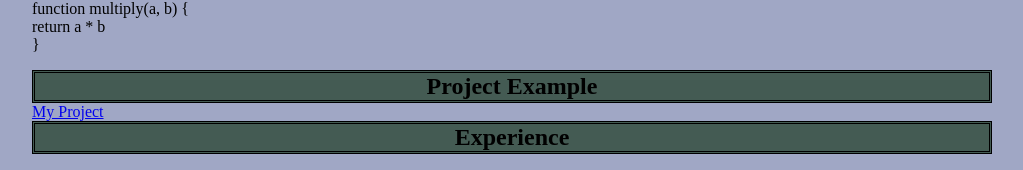
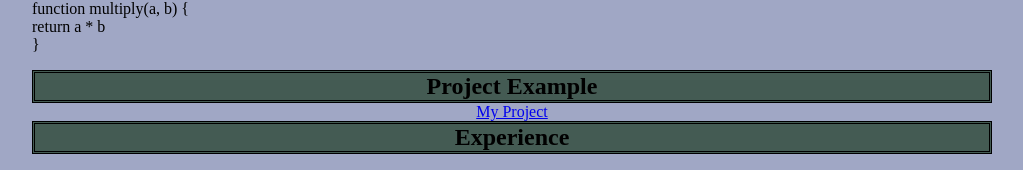
Before and after one commit to matiasgombon/rsschool-cv, a plain HTML site: page index.html in a window 1280 px wide. Shown: the part 757-927 px from the top of the page, without its empty margins (128-1151 px from the left). Drawn offline with Linux system fonts and the light colour scheme.

Commit message:
fix: fix project example

```diff
--- a/index.html
+++ b/index.html
@@ -45,9 +45,9 @@
           return a * b<br>
         }</p>
     </div>
-    <div>
+    <div class="content">
         <h2  class="title">Project Example</h2>
-    <a class="content" href="https://matiasgombon.github.io/rsschool-cv/">My Project</a><br>
+    <a href="https://matiasgombon.github.io/rsschool-cv/">My Project</a><br>
     </div>
     <div>
         <h2  class="title">Experience</h2>
```
